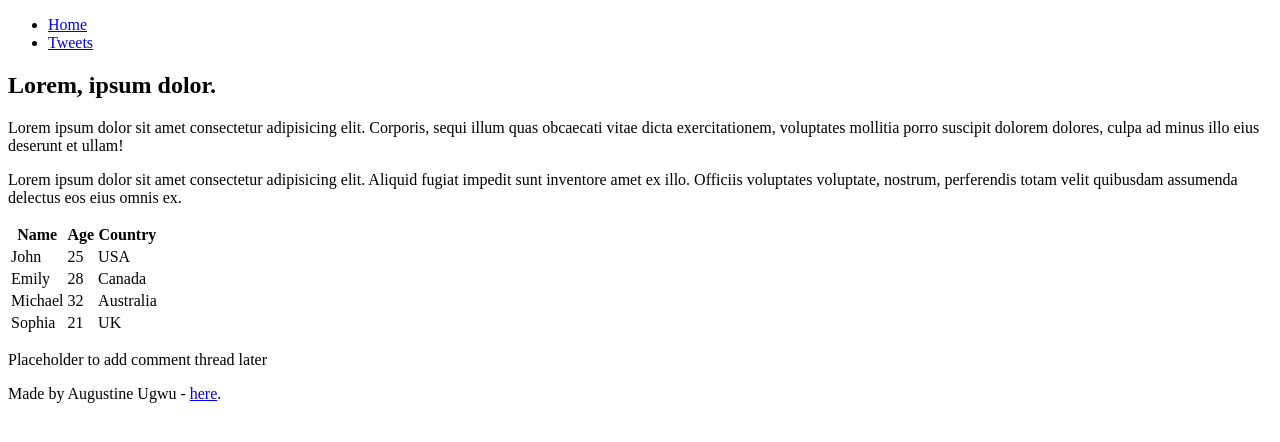
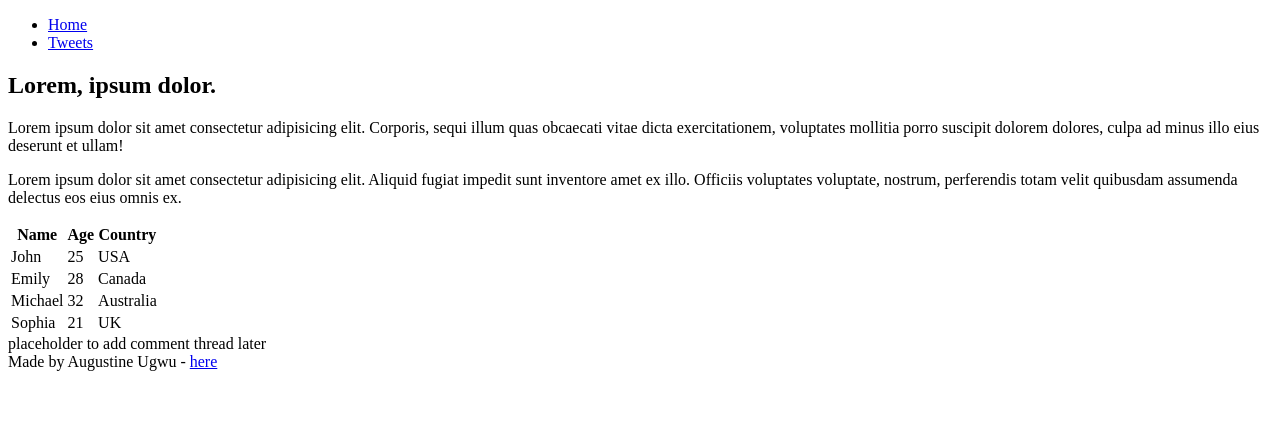
Before and after one commit to augustine-ugwu/My_First_Portfolio, a plain HTML site: page html_basic/index.html in a window 1280 px wide. Drawn offline with Linux system fonts and the light colour scheme.

Commit message:
fixes for index.html and tweets.html

```diff
--- a/html_basic/index.html
+++ b/html_basic/index.html
@@ -60,15 +60,11 @@
           </tbody>
         </table>
       </article>
-      <aside>
-        <p>Placeholder to add comment thread later</p>
-      </aside>
+      <aside>placeholder to add comment thread later</aside>
     </main>
     <footer>
-      <p>
-        Made by Augustine Ugwu -
-        <a href="https://github.com/augustine-ugwu" target="_blank">here</a>.
-      </p>
+      Made by Augustine Ugwu -
+      <a href="https://github.com/augustine-ugwu" target="_blank">here</a>
     </footer>
   </body>
 </html>
```
Also changed, not shown: html_basic/tweets.html (+3 -7 lines).
